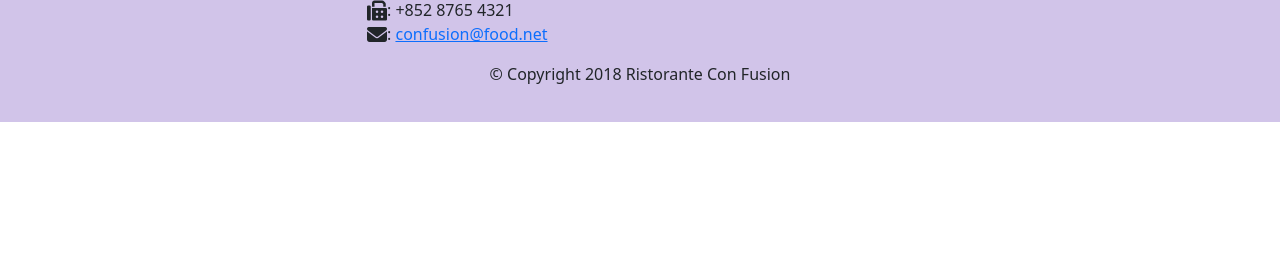
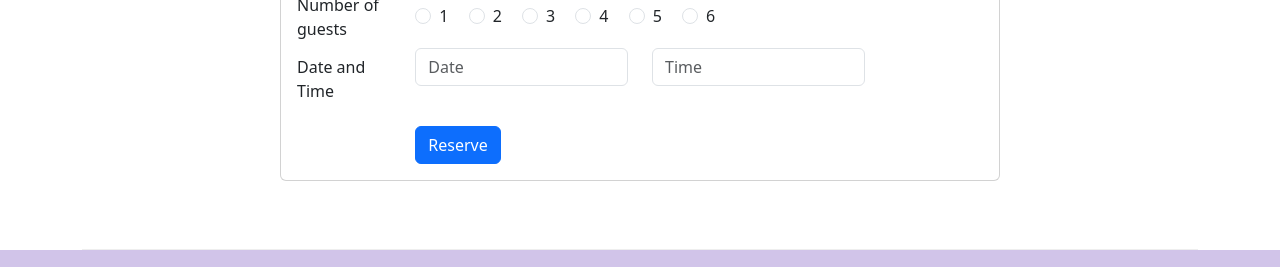
Before and after one commit to mxdan/confusion, a plain HTML site: page index.html in a window 1280 px wide. Shown: the part 1640-1907 px from the top of the page. Before the commit the page ends 1762 px from the top, so only its background shows below. Drawn offline with nearby package versions, Linux system fonts and the light colour scheme.

Commit message:
Assignment Two

```diff
--- a/index.html
+++ b/index.html
@@ -39,8 +39,15 @@
                     <h1>Ristorante con Fusion</h1>
                     <p>We take inspiration from the World's best cuisines, and create a unique fusion experience. Our lipsmacking creations will tickle your culinary senses!</p>
                 </div>
-                <div class="col-12 col-sm align-self-center">
+                <div class="col-12 col-sm-3 align-self-center">
                     <img src="img/logo.png" class="img-fluid">
+                </div>
+                <div class="col-12 col-sm-3 align-self-center">
+                    <div class="d-grid gap-2">
+                        <a class="btn btn-sm btn-warning" href="#reservation">
+                            Reserve Table
+                        </a>
+                    </div>
                 </div>
             </div>
         </div>
@@ -69,8 +76,13 @@
                 <h3>This Month's Promotions</h3>
             </div>
             <div class="col col-sm col-md">
-                <h2>Weekend Grand Buffet</h2>
-                <p class="d-none d-sm-block">Featuring mouthwatering combinations with a choice of five different salads, six enticing appetizers, six main entrees and five choicest desserts. Free flowing bubbly and soft drinks. All for just $19.99 per person </p>
+                <div class="media d-flex">
+                    <div class="media-body">
+                        <h2 class="mt-0">Weekend Grand Buffet <span class="badge bg-danger">NEW</span></h2>
+                        <p class="d-none d-sm-block">Featuring mouthwatering combinations with a choice of five different salads, six enticing appetizers, six main entrees and five choicest desserts. Free flowing bubbly and soft drinks. All for just $19.99 per person </p>
+                    </div>
+                    <img class="d-flex ms-3 img-thumbnail align-self-center" src="img/buffet.png" alt="buffet">
+                </div>
             </div>
         </div>
 
@@ -86,6 +98,65 @@
                         <h2 class="mt-0">Alberto Somayya</h2>
                         <h4>Executive Chef</h4>
                         <p class="d-none d-sm-block">Award winning three-star Michelin chef with wide International experience having worked closely with whos-who in the culinary world, he specializes in creating mouthwatering Indo-Italian fusion experiences. </p>
+                    </div>
+                </div>
+            </div>
+        </div>
+
+        <div class="row row-content align-items-center justify-content-center">
+            <div class="col-12 col-sm-8">
+                <div class="card" id="reservation">
+                    <h3 class="card-header bg-warning text-white">Reserve a Table</h3>
+                    <div class="card-body">
+                        <form>
+                            <div class="form-group row">
+                                <label for="guestsnum" class="col-sm-2 col-form-label">Number of guests</label>
+                                <div class="col-sm-6 align-self-center" id="guestsnum">
+                                    <div class="form-check form-check-inline">
+                                        <input class="form-check-input" type="radio" name="inlineRadioOptions" id="inlineRadio1" value="option1">
+                                        <label class="form-check-label" for="inlineRadio1">1</label>
+                                    </div>
+                                    <div class="form-check form-check-inline">
+                                        <input class="form-check-input" type="radio" name="inlineRadioOptions" id="inlineRadio2" value="option2">
+                                        <label class="form-check-label" for="inlineRadio2">2</label>
+                                    </div>
+                                    <div class="form-check form-check-inline">
+                                        <input class="form-check-input" type="radio" name="inlineRadioOptions" id="inlineRadio3" value="option3">
+                                        <label class="form-check-label" for="inlineRadio3">3</label>
+                                    </div>
+                                    <div class="form-check form-check-inline">
+                                        <input class="form-check-input" type="radio" name="inlineRadioOptions" id="inlineRadio4" value="option4">
+                                        <label class="form-check-label" for="inlineRadio4">4</label>
+                                    </div>
+                                    <div class="form-check form-check-inline">
+                                        <input class="form-check-input" type="radio" name="inlineRadioOptions" id="inlineRadio5" value="option5">
+                                        <label class="form-check-label" for="inlineRadio5">5</label>
+                                    </div>
+                                    <div class="form-check form-check-inline">
+                                        <input class="form-check-input" type="radio" name="inlineRadioOptions" id="inlineRadio6" value="option6">
+                                        <label class="form-check-label" for="inlineRadio6">6</label>
+                                    </div>
+                                </div>
+                            </div>
+                            <div class="form-group row">
+                                <label for="resDate" class="col-sm-2 col-form-label">Date and Time</label>
+                                <div class="col-6 col-sm-4">
+                                    <input type="text" class="form-control" id="resDate" name="date"
+                                           placeholder="Date">
+                                </div>
+                                <div class="col-6 col-sm-4">
+                                    <input type="text" class="form-control" id="telnum" name="time"
+                                           placeholder="Time">
+                                </div>
+                            </div>
+                            <div class="form-group row">
+                                <div class="offset-md-2 col-sm-10">
+                                    <button type="submit" class="btn btn-primary mt-3">
+                                        Reserve
+                                    </button>
+                                </div>
+                            </div>
+                        </form>
                     </div>
                 </div>
             </div>
```
Also changed, not shown: contactus.html (+4 -4 lines).
